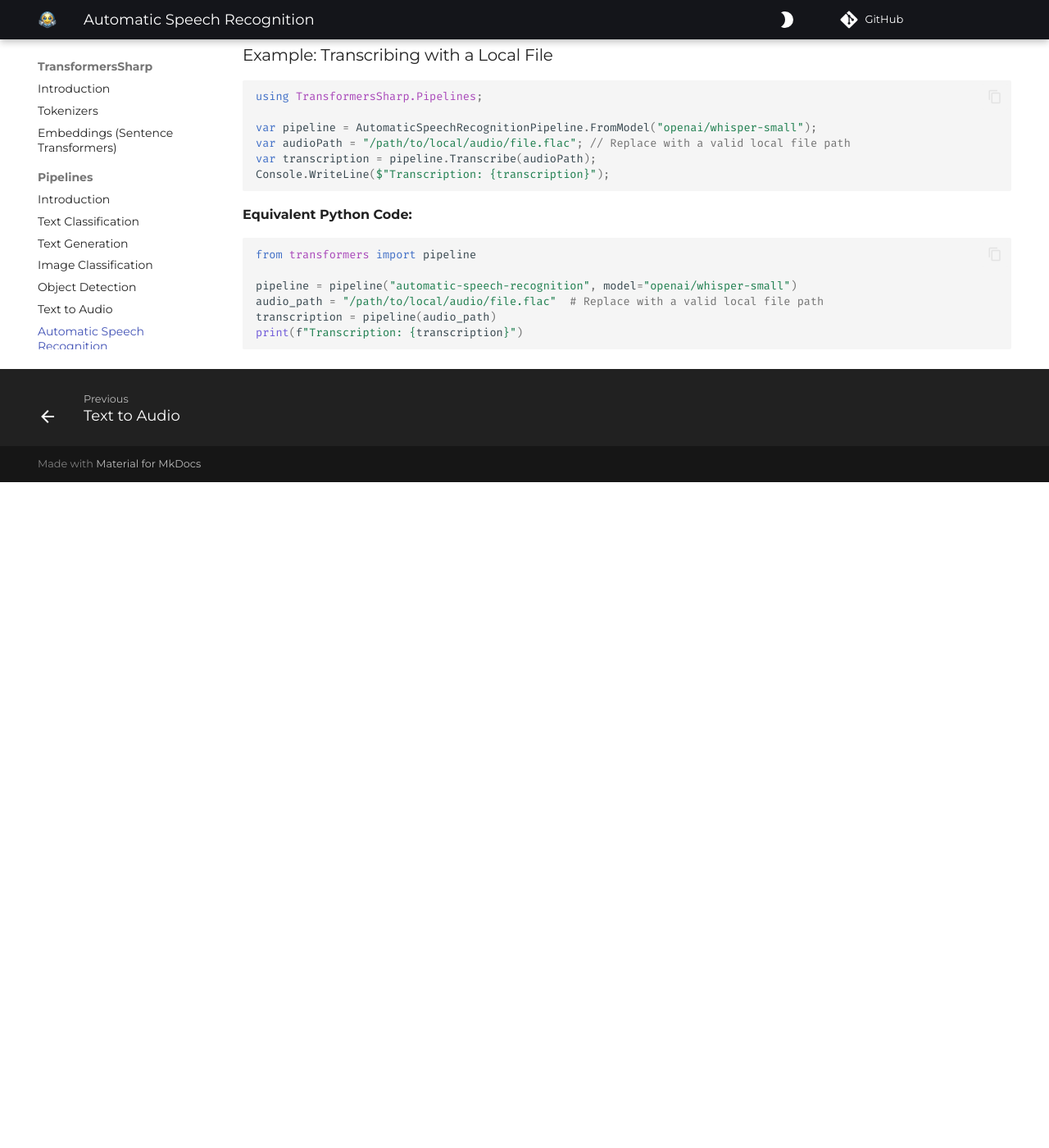
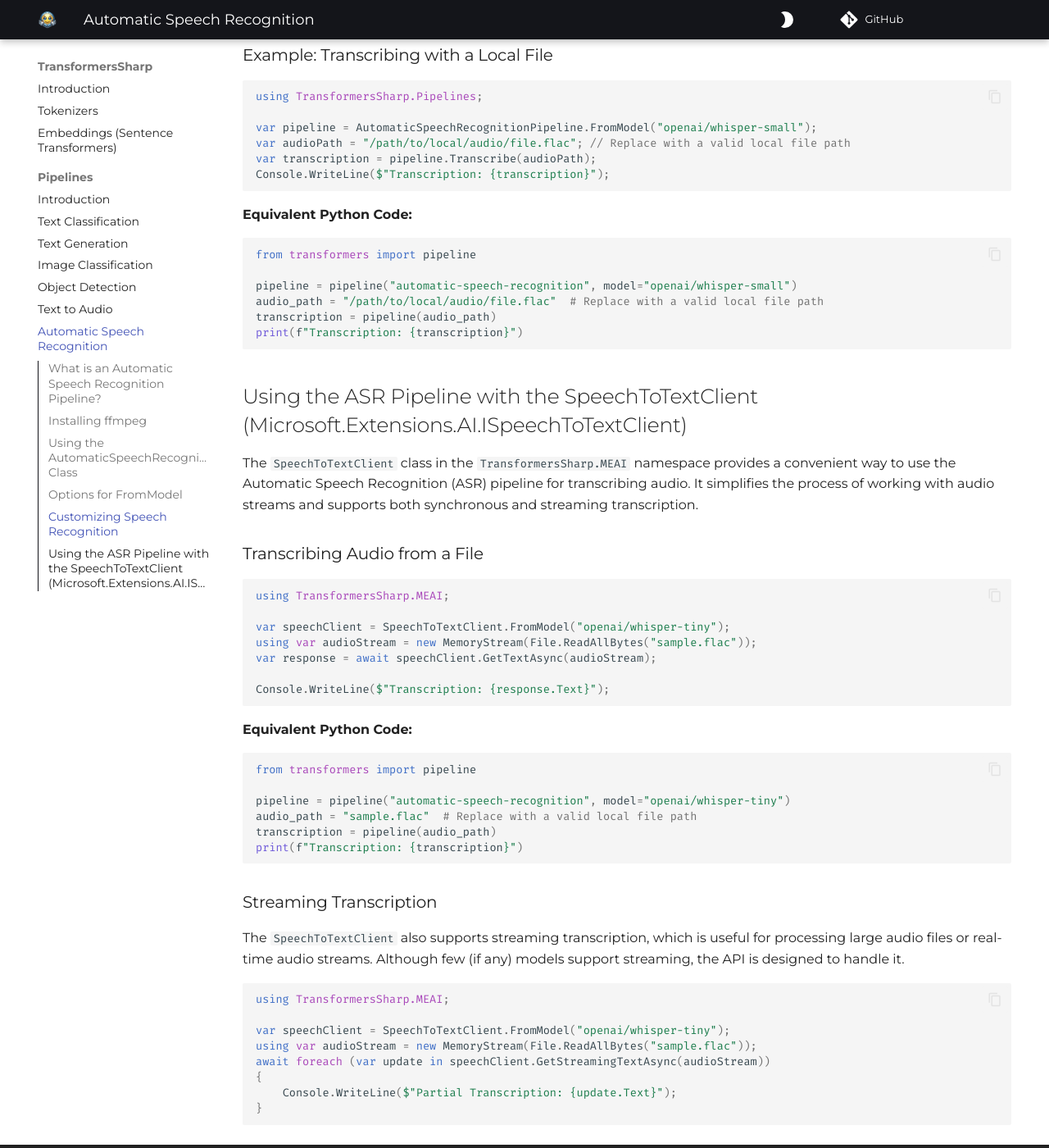
Before and after one commit to tonybaloney/TransformersSharp, an MkDocs documentation site: the page built from docs/pipelines/auto_speech_recognition.md, in a window 1280 px wide and 1400 px high, scrolled down 2110 px. Shown: the whole window at 82% size. Built offline with MkDocs 1.6.1 and Material for MkDocs 9.7.7, drawn with Linux system fonts in a browser that asks for light colours; comment, search, counter and statistics services are not loaded; before the commit the page ends 2698 px from its top, so only the background shows below that.

Commit message:
Add MEAI extension documentation

````diff
--- a/docs/pipelines/auto_speech_recognition.md
+++ b/docs/pipelines/auto_speech_recognition.md
@@ -100,3 +100,45 @@ audio_path = "/path/to/local/audio/file.flac"  # Replace with a valid local file
 transcription = pipeline(audio_path)
 print(f"Transcription: {transcription}")
 ```
+
+## Using the ASR Pipeline with the SpeechToTextClient (Microsoft.Extensions.AI.ISpeechToTextClient)
+
+The `SpeechToTextClient` class in the `TransformersSharp.MEAI` namespace provides a convenient way to use the Automatic Speech Recognition (ASR) pipeline for transcribing audio. It simplifies the process of working with audio streams and supports both synchronous and streaming transcription.
+
+### Transcribing Audio from a File
+
+```csharp
+using TransformersSharp.MEAI;
+
+var speechClient = SpeechToTextClient.FromModel("openai/whisper-tiny");
+using var audioStream = new MemoryStream(File.ReadAllBytes("sample.flac"));
+var response = await speechClient.GetTextAsync(audioStream);
+
+Console.WriteLine($"Transcription: {response.Text}");
+```
+
+**Equivalent Python Code:**
+
+```python
+from transformers import pipeline
+
+pipeline = pipeline("automatic-speech-recognition", model="openai/whisper-tiny")
+audio_path = "sample.flac"  # Replace with a valid local file path
+transcription = pipeline(audio_path)
+print(f"Transcription: {transcription}")
+```
+
+### Streaming Transcription
+
+The `SpeechToTextClient` also supports streaming transcription, which is useful for processing large audio files or real-time audio streams. Although few (if any) models support streaming, the API is designed to handle it.
+
+```csharp
+using TransformersSharp.MEAI;
+
+var speechClient = SpeechToTextClient.FromModel("openai/whisper-tiny");
+using var audioStream = new MemoryStream(File.ReadAllBytes("sample.flac"));
+await foreach (var update in speechClient.GetStreamingTextAsync(audioStream))
+{
+    Console.WriteLine($"Partial Transcription: {update.Text}");
+}
+```
````
